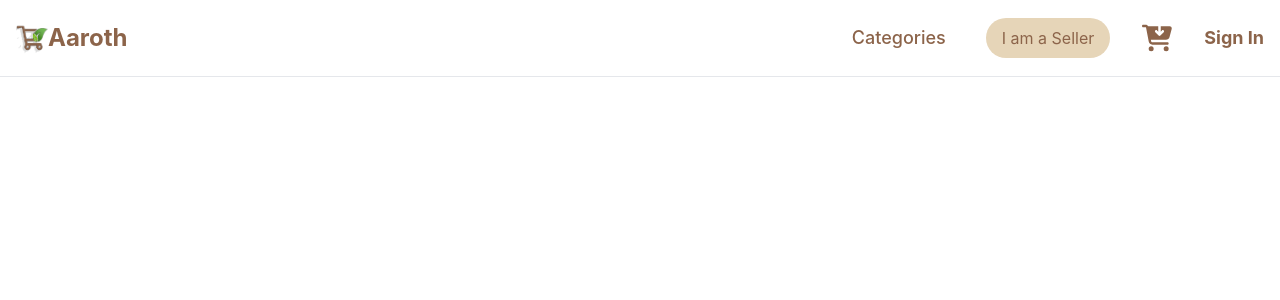
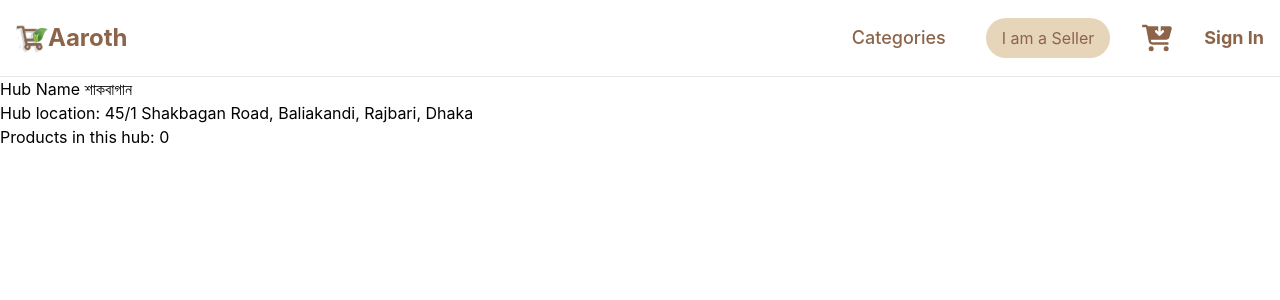
Before and after one commit to MdMirzaShihab/AarothBuyerFrontend, a React (Vite) app: page /hubdetails/1 in a window 1280 px wide. Shown: the top 300 px of the page. Built offline with nearby package versions, Linux system fonts and the light colour scheme.

Commit message:
Added Hubs Details page.

```diff
--- a/src/App.jsx
+++ b/src/App.jsx
@@ -5,6 +5,7 @@ import BuyerPage from "./pages/BuyerPage";
 import SellerPage from "./pages/SellerPage";
 import AllProducts from "./pages/AllProductsPage";
 import ProductDetails from "./pages/ProductDetails";
+import CatagoriesByHub from "./pages/CatagoriesByHub";
 
 function App() {
   return (
@@ -16,6 +17,7 @@ function App() {
         <Route path="/seller" element={<SellerPage />} />
         <Route path="/products" element={<AllProducts />} />
         <Route path="/products/:productId" element={<ProductDetails />} />
+        <Route path="/hubdetails/:hubId" element={<CatagoriesByHub />} />
       </Routes>
     </Router>
   );
--- a/src/cards/HubCardHome.jsx
+++ b/src/cards/HubCardHome.jsx
@@ -1,8 +1,11 @@
 import React from "react";
 import { HubImg } from "../assets";
+import { Link } from "react-router-dom";
 
 const HubCardHome = ({ hubs }) => {
   return (
+    <Link
+      to={`/hubdetails/${hubs.id}`}>
     <div
       className={`flex flex-col items-center group border p-4 w-60 group bg-gradient-to-b from-transparent via-transparent to-earthy-tan relative rounded-xl bg-clip-border  text-gray-700 shadow-md h-full transition-transform duration-700 transform hover:-translate-y-3`}>
       <img
@@ -13,6 +16,7 @@ const HubCardHome = ({ hubs }) => {
       <h3 className="font-bold text-2xl pb-2">{hubs.name}</h3>
       <p>{hubs.district}</p>
     </div>
+        </Link>
   );
 };
 
--- a/src/cards/ProductCard.jsx
+++ b/src/cards/ProductCard.jsx
@@ -4,8 +4,7 @@ import { Link } from "react-router-dom";
 const ProductCard = ({ product, catagory, hub }) => {
   return (
     <Link
-      to={`/products/${product.id}`}
-      className="no-underline">
+      to={`/products/${product.id}`}>
     <div className="flex flex-col w-72 rounded-xl p-4 m-2 bg-white shadow-lg transition-transform transform hover:scale-105 hover:shadow-xl">
     <div className="mb-4 relative">
           <img
--- a/src/pages/CatagoriesByHub.jsx
+++ b/src/pages/CatagoriesByHub.jsx
@@ -1,7 +1,30 @@
 import React from "react";
+import { useParams } from "react-router-dom";
+import { hubs, products } from "../constants";
+import ProductCard from "../cards/ProductCard";
 
 const CatagoriesByHub = () => {
-  return <div>CatagoriesByHub</div>;
+  const { hubId } = useParams();
+
+  const hub = hubs.find((hub) => hub.id === parseInt(hubId));
+
+  const productsInHub = products.filter((product) => {product.hub === hubId});
+console.log(productsInHub);
+
+  return (
+  <div>
+    <h1>Hub Name {hub.name}</h1>
+    <p> Hub location: {hub.location}, {hub.subdistrict}, {hub.district}, {hub.division} </p>
+    <p> Products in this hub: {productsInHub.length} </p>
+    {productsInHub.map((product) => (
+      <ProductCard key={product.id} product={product} hub={hub} />
+    ))}
+
+
+
+
+  </div>
+)
 };
 
 export default CatagoriesByHub;
```
